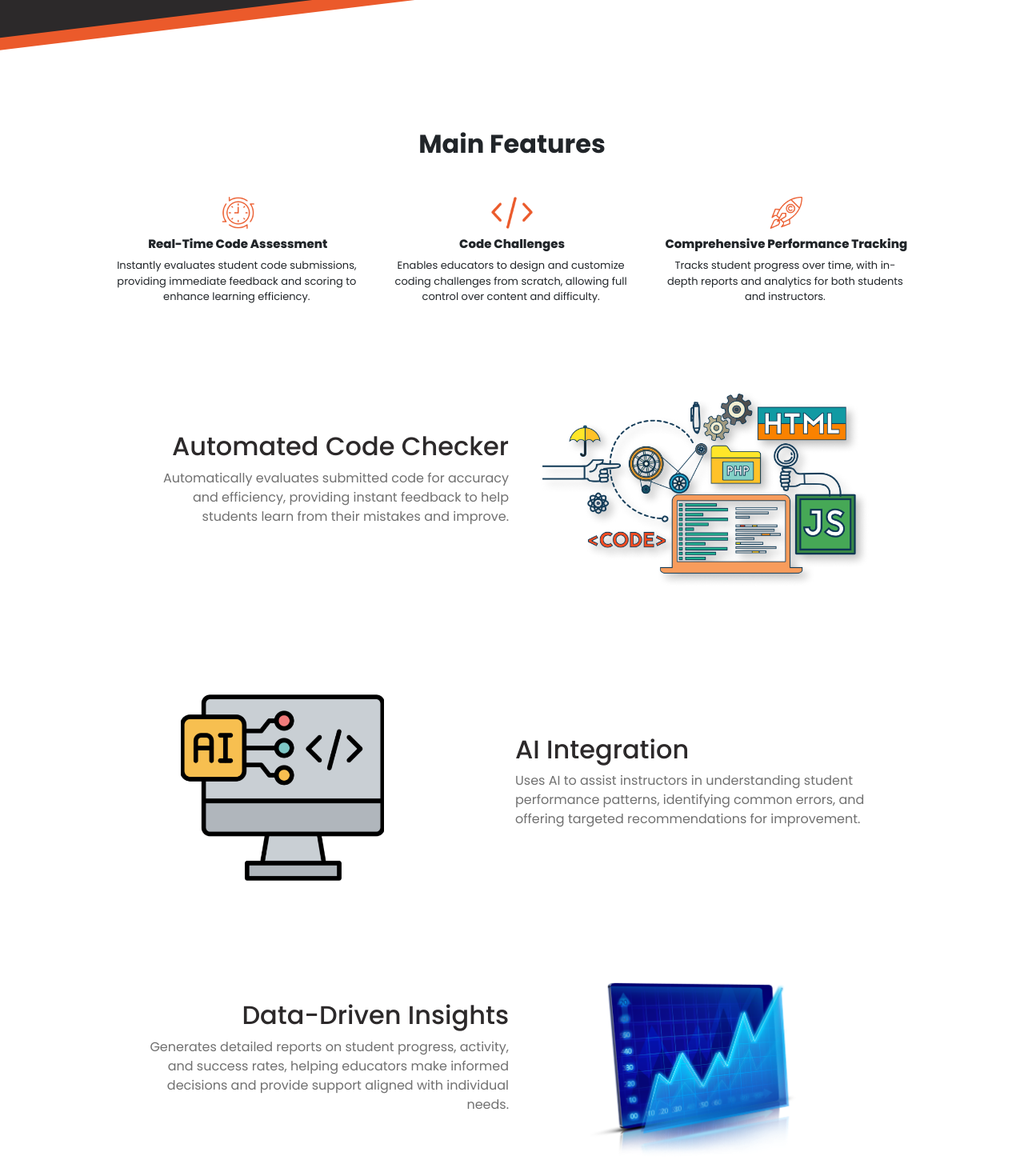
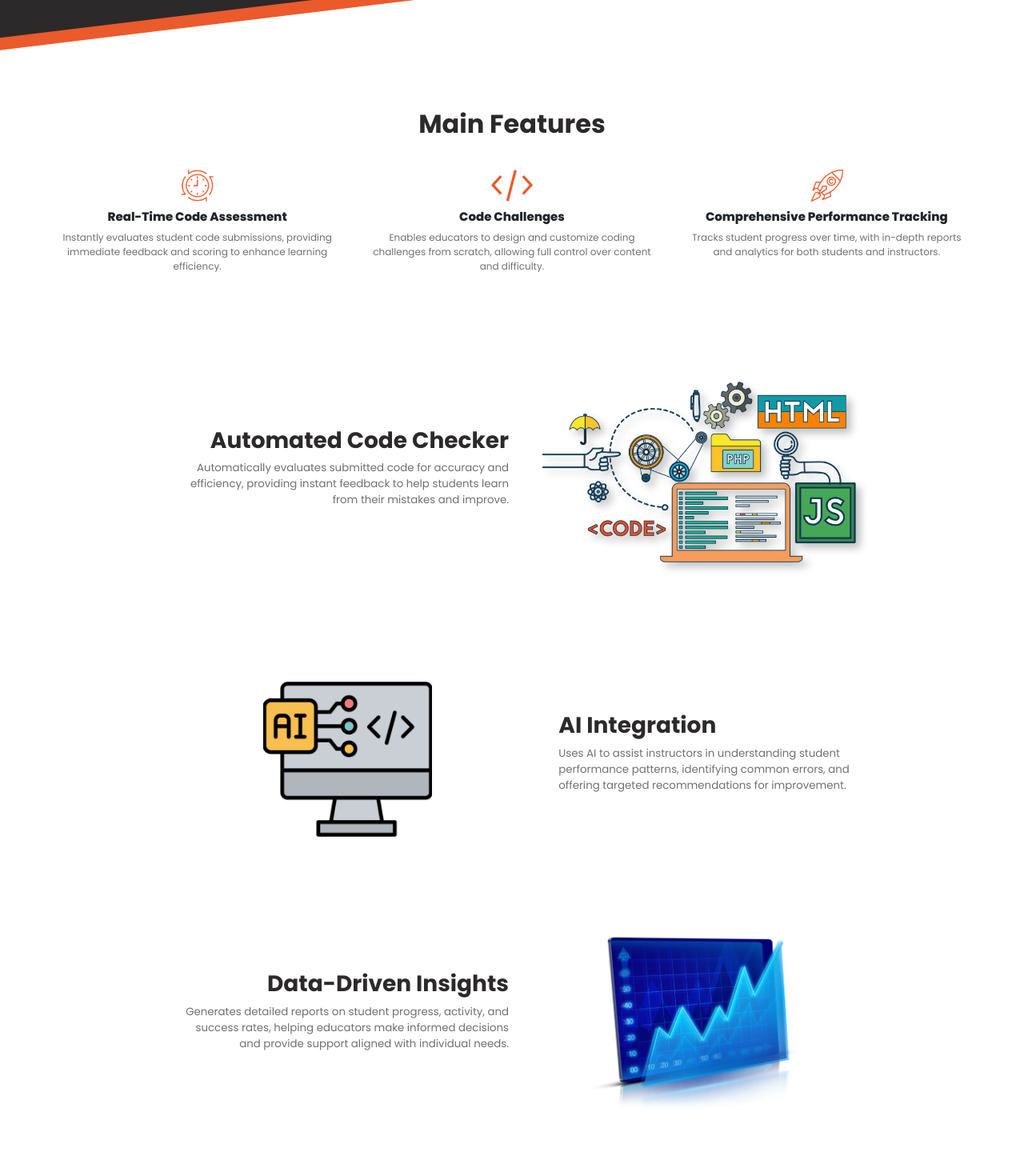
Before and after one commit to AeronRedCelajes/HANORI_Frontend, a React (Vite) app: page / in a window 1280 px wide. Shown: the part 680-2150 px from the top of the page at 80% size. Built offline with nearby package versions, Linux system fonts and the light colour scheme; the HTML template or start-up script is replaced by a standard one.

Commit message:
adjusting

```diff
--- a/src/components/FeaturesComponent.jsx
+++ b/src/components/FeaturesComponent.jsx
@@ -4,9 +4,6 @@ import '../style/features.css'
 export const FeaturesComponent = () => {
   return (
     <>
-
-        <div className='feature'>
-
         <div className='main-feature-title'>
             <h2>Main Features</h2>
         </div>
@@ -38,16 +35,12 @@ export const FeaturesComponent = () => {
         </div>
 
 
-
-
-
+        <div className='feature'>
             <div className='row g-2'>
-
-
                 <div className='col-md-6 d-flex justify-content-center'>
-                    <div className='feature-desc-1'>
-                        <h2>Automated Code Checker</h2>
-                        <p>Automatically evaluates submitted code for accuracy and efficiency, providing instant feedback to help students learn from their mistakes and improve.</p>
+                    <div className='feature-desc'>
+                        <h3>Automated Code Checker</h3>
+                        <p className='feature-text-left'>Automatically evaluates submitted code for accuracy and efficiency, providing instant feedback to help students learn from their mistakes and improve.</p>
                     </div>
                 </div>
                 <div className='col-md-5'>
@@ -58,24 +51,24 @@ export const FeaturesComponent = () => {
             </div>
 
             <div className='row g-2'>
-                <div className='col-md-6'>
+                <div className='col-md-5'>
                     <div className='feature-2'>
                         <img src='/src/assets/ai.png' alt='AI Integration'/>
                     </div>
                 </div>
-                <div className='col-md-5 d-flex justify-content-center'>
-                    <div className='feature-desc-2'>
-                        <h2>AI Integration</h2>
-                        <p>Uses AI to assist instructors in understanding student performance patterns, identifying common errors, and offering targeted recommendations for improvement.</p>
+                <div className='col-md-6 d-flex justify-content-center'>
+                    <div className='feature-desc'>
+                        <h3 className='feature-header-right'>AI Integration</h3>
+                        <p className='feature-text-right'>Uses AI to assist instructors in understanding student performance patterns, identifying common errors, and offering targeted recommendations for improvement.</p>
                     </div>
                 </div>
             </div>
 
             <div className='row g-2'>
                 <div className='col-md-6 d-flex justify-content-center'>
-                    <div className='feature-desc-3'>
-                        <h2>Data-Driven Insights</h2>
-                        <p>Generates detailed reports on student progress, activity, and success rates, helping educators make informed decisions and provide support aligned with individual needs.</p>
+                    <div className='feature-desc'>
+                        <h3>Data-Driven Insights</h3>
+                        <p className='feature-text-left'>Generates detailed reports on student progress, activity, and success rates, helping educators make informed decisions and provide support aligned with individual needs.</p>
                     </div>
                 </div>
                 <div className='col-md-5'>
--- a/src/style/features.css
+++ b/src/style/features.css
@@ -9,21 +9,15 @@
 .main-feature-container {
     display: grid;
     grid-template-columns: repeat(3, 1fr);
-    gap: 160px;
     text-align: center;
-    padding: 20px;
+    padding-bottom: 50px;
   }
 
   .main-feature-title h2 {
-    margin: -25px;
-    padding: 0;
+    padding-bottom: 30px;
     font-weight: bold;
-    position: relative;
-  }
-
-  .main-feature {
-    margin: -60px;
-    padding: 0;
+    color: #2C292A;
+    text-align: center;
   }
 
   .main-feature h3 {
@@ -32,8 +26,10 @@
   }
 
   .main-feature p {
-    font-size: 13px;
-    max-width: 300px;
+    font-size: 12px;
+    color: #707070;
+    width: 350px;
+    margin: 0 auto;
   }
 
   .main-feature-img img {
@@ -48,20 +44,33 @@
     margin: 0 auto;
 }
 
-.feature-desc-1{
+.feature-desc{
     display: flex;
     flex-direction: column;
     justify-content: center;
-    text-align: end;
-    padding-left: 100px;
+    padding-left: 150px;
 }
 
-.feature-desc-1 h2{
+.feature-desc h3{
     color: #2C292A;
+    font-weight: bold;
+    text-align: right;
 }
 
-.feature-desc-1 p{
+.feature-desc .feature-header-right{
+    text-align: left;
+}
+
+.feature-desc .feature-text-left{
     color:#707070;
+    font-size: smaller;
+    text-align: right;
+}
+
+.feature-desc .feature-text-right{
+    color:#707070;
+    font-size: smaller;
+    text-align: left;
 }
 
 .feature-2 img{
@@ -69,20 +78,7 @@
     width: 45%;
     display: block;
     margin: 0 auto;
-}
-
-.feature-desc-2{
-    display: flex;
-    flex-direction: column;
-    justify-content: center;
-}
-
-.feature-desc-2 h2{
-    color: #2C292A;
-}
-
-.feature-desc-2 p{
-    color: #707070;
+    margin-right: 0;
 }
 
 .feature-3 img{
@@ -91,19 +87,3 @@
     display: block;
     margin: 0 auto;
 }
-
-.feature-desc-3{
-    display: flex;
-    flex-direction: column;
-    justify-content: center;
-    text-align: end;
-    padding-left: 100px;
-}
-
-.feature-desc-3 h2{
-    color: #2C292A;
-}
-
-.feature-desc-3 p{
-    color:#707070;
-}
--- a/src/style/home.css
+++ b/src/style/home.css
@@ -33,6 +33,7 @@ body::-webkit-scrollbar {
     background: #2C292A;
     color: white;
     padding-top: 150px;
+    padding-bottom: 10px;
     position: relative;
     clip-path: polygon(0 2%, 100% 17%, 100% 100%, 0 100%);
 }
@@ -40,7 +41,6 @@ body::-webkit-scrollbar {
 .about-orange-border {
     background: #EB5A2B;
     clip-path: polygon(0 0, 100% 15%, 100% 100%, 0 100%);
-
 }
 
 .footer-section {
```
